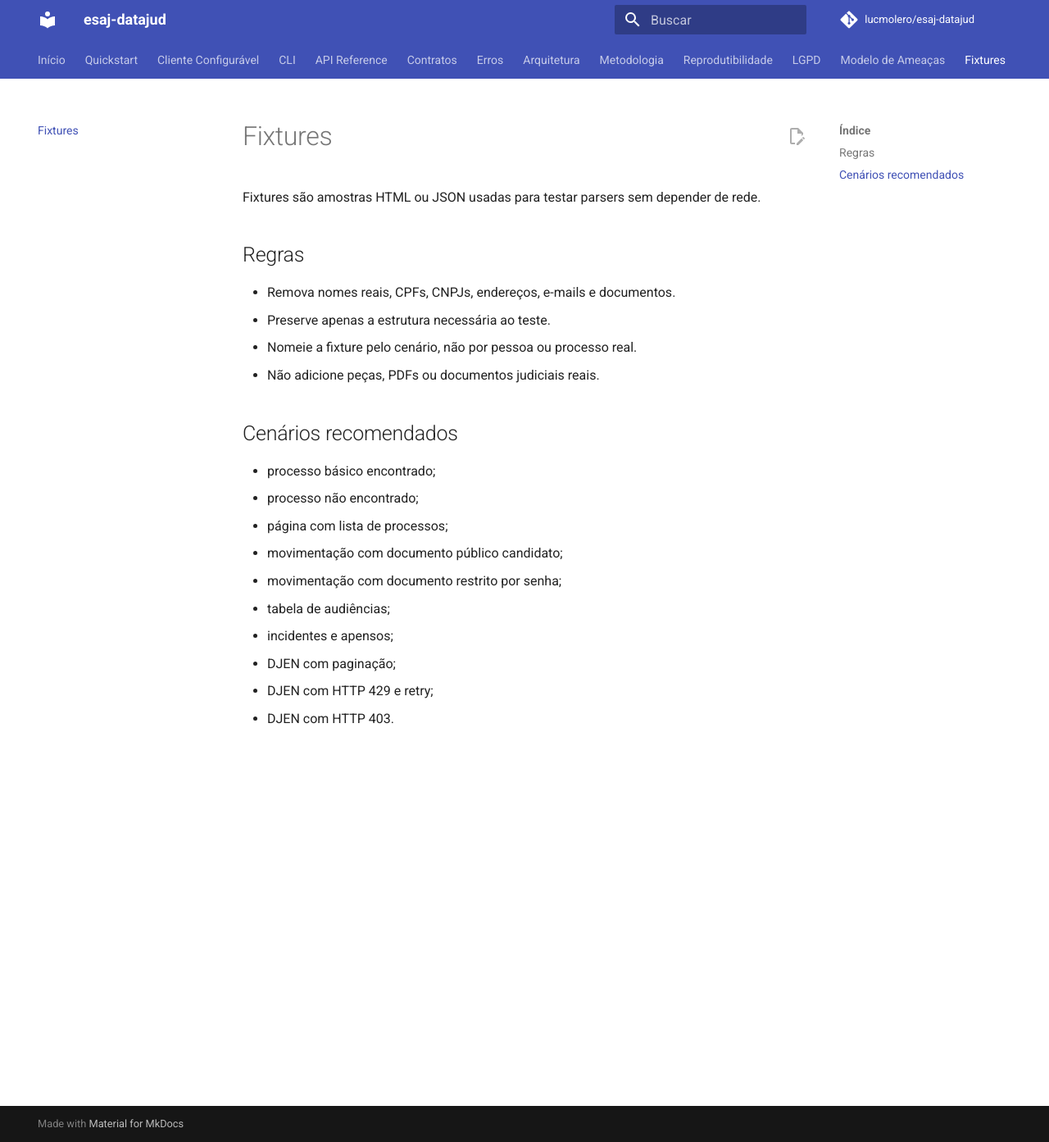
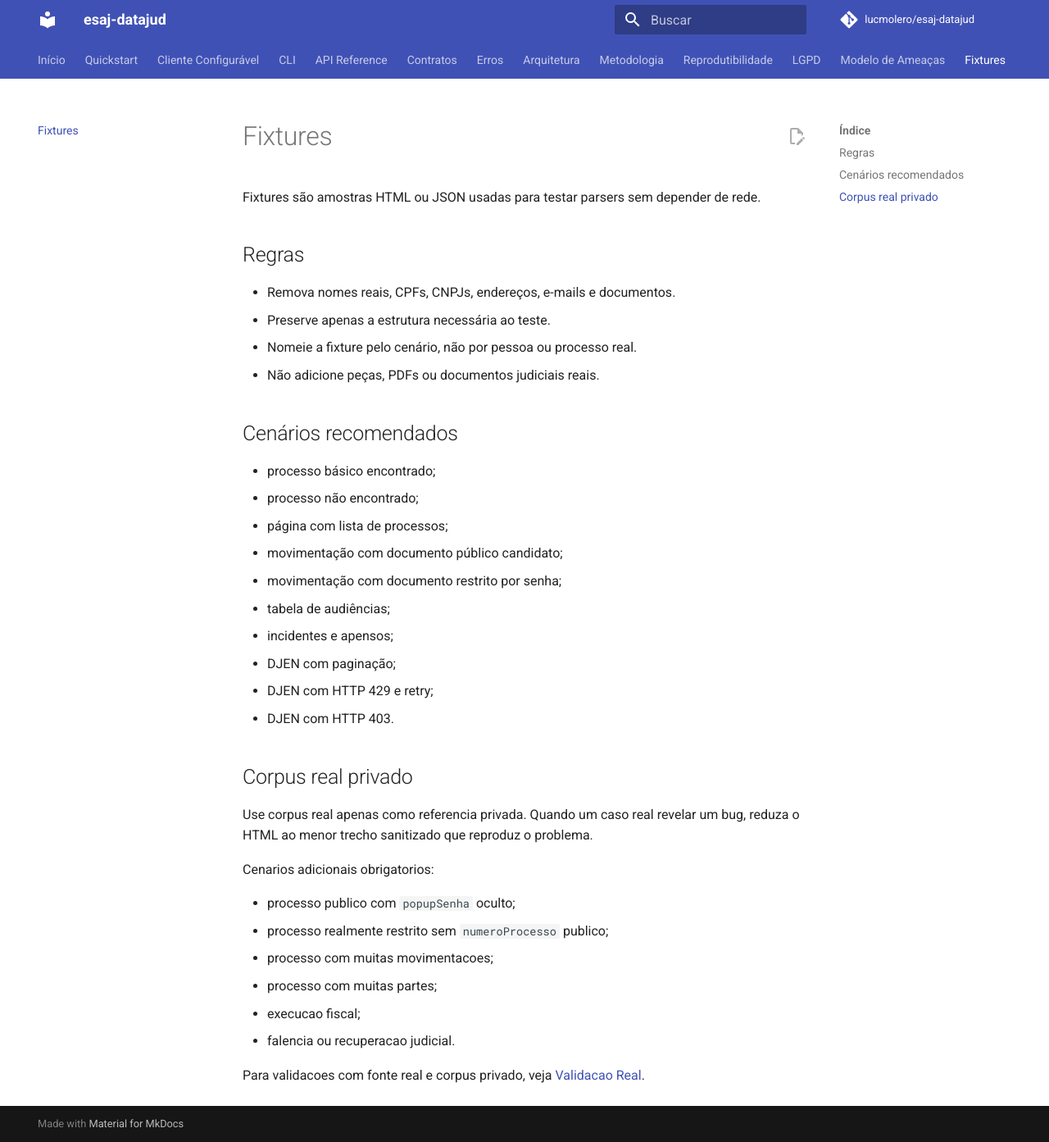
Before and after one commit to lucmolero/esaj-datajud, an MkDocs documentation site: the page built from docs/fixtures.md, in a window 1280 px wide and 1393 px high. Shown: the whole window at 82% size. Built offline with MkDocs 1.6.1 and Material for MkDocs 9.7.7, drawn with Linux system fonts in a browser that asks for light colours; comment, search, counter and statistics services are not loaded.

```diff
--- a/docs/fixtures.md
+++ b/docs/fixtures.md
@@ -21,3 +21,19 @@ Fixtures são amostras HTML ou JSON usadas para testar parsers sem depender de r
 - DJEN com paginação;
 - DJEN com HTTP 429 e retry;
 - DJEN com HTTP 403.
+
+## Corpus real privado
+
+Use corpus real apenas como referencia privada. Quando um caso real revelar um bug, reduza o HTML
+ao menor trecho sanitizado que reproduz o problema.
+
+Cenarios adicionais obrigatorios:
+
+- processo publico com `popupSenha` oculto;
+- processo realmente restrito sem `numeroProcesso` publico;
+- processo com muitas movimentacoes;
+- processo com muitas partes;
+- execucao fiscal;
+- falencia ou recuperacao judicial.
+
+Para validacoes com fonte real e corpus privado, veja [Validacao Real](validacao-real.md).
--- a/mkdocs.yml
+++ b/mkdocs.yml
@@ -32,9 +32,11 @@ nav:
   - LGPD: lgpd.md
   - Modelo de Ameaças: threat-model.md
   - Fixtures: fixtures.md
+  - Validacao Real: validacao-real.md
   - Uso Responsável: uso-responsavel.md
   - Governança: governanca.md
   - Release Notes:
+      - v0.3.5: release-notes-v0.3.5.md
       - v0.3.4: release-notes-v0.3.4.md
       - v0.3.3: release-notes-v0.3.3.md
       - v0.3.2: release-notes-v0.3.2.md
--- a/pyproject.toml
+++ b/pyproject.toml
@@ -4,7 +4,7 @@ build-backend = "setuptools.build_meta"
 
 [project]
 name = "esaj-datajud"
-version = "0.3.4"
+version = "0.3.5"
 description = "Biblioteca Python para extração e consulta de processos eSAJ/TJSP e DJEN/DataJud."
 readme = "README.md"
 requires-python = ">=3.10"
@@ -72,6 +72,9 @@ esaj = "esaj_datajud.cli:main"
 [tool.pytest.ini_options]
 testpaths = ["tests"]
 addopts = "-ra -p no:cacheprovider"
+markers = [
+  "live: testes opcionais que consultam fontes externas reais e ficam desativados por padrao"
+]
 
 [tool.ruff]
 line-length = 100
--- a/src/esaj_datajud/version.py
+++ b/src/esaj_datajud/version.py
@@ -1 +1 @@
-__version__ = "0.3.4"
+__version__ = "0.3.5"
```
Also changed, not shown: CHANGELOG.md (+17 -0 lines), README.md (+8 -0 lines), docs/release-notes-v0.3.5.md (added, +25 -0 lines), docs/validacao-real.md (added, +65 -0 lines), 5 other files.
